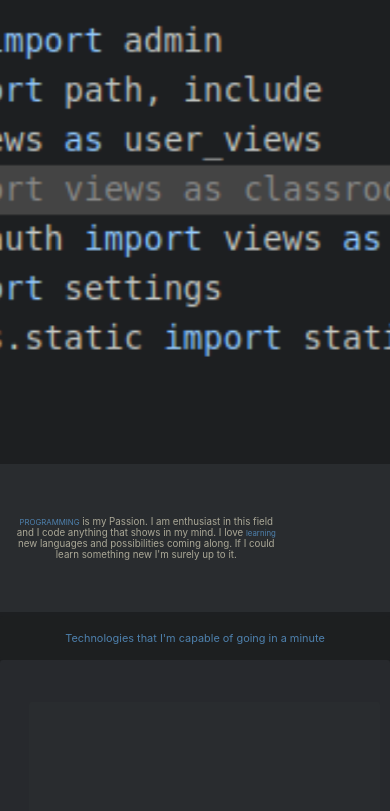
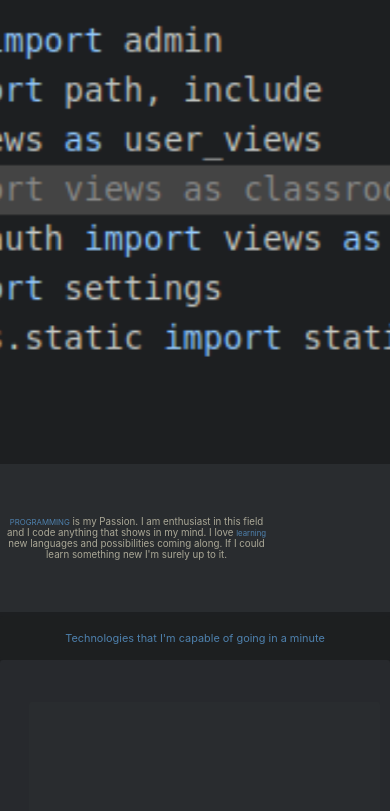
Before and after one commit to m4t1ce/ghpages, a React app: page / in a window 390 px wide. Shown: the top 811 px of the page. Built offline with nearby package versions, Linux system fonts and the light colour scheme.

Commit message:
changed vw to 100

```diff
--- a/src/styles/App.css
+++ b/src/styles/App.css
@@ -36,7 +36,6 @@
   font-size: 1.7vw;
   text-align: center;
   padding: 5vh 35vw 5vh 35vw;
-  width:95vw;
 }
 
 .Technologies{
@@ -137,7 +136,7 @@
     font-size:2vw;
   }
   .Info{
-    width: 95vw;
+    width: 100vw;
   }
   .Info p{
     width: 70vw;
```
